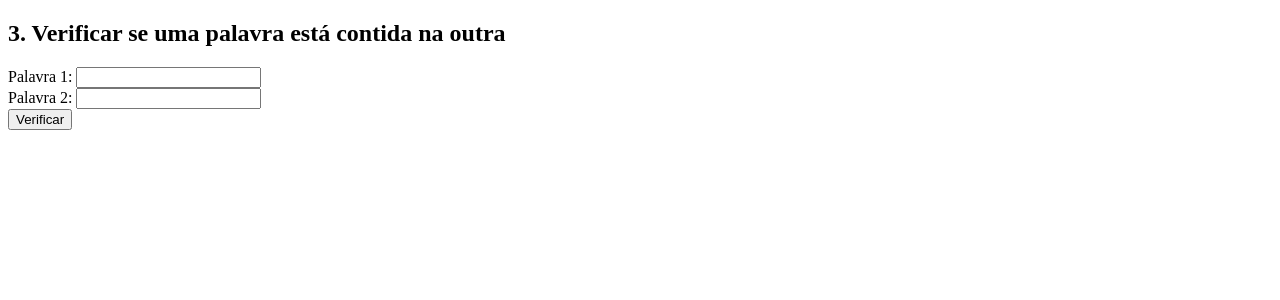
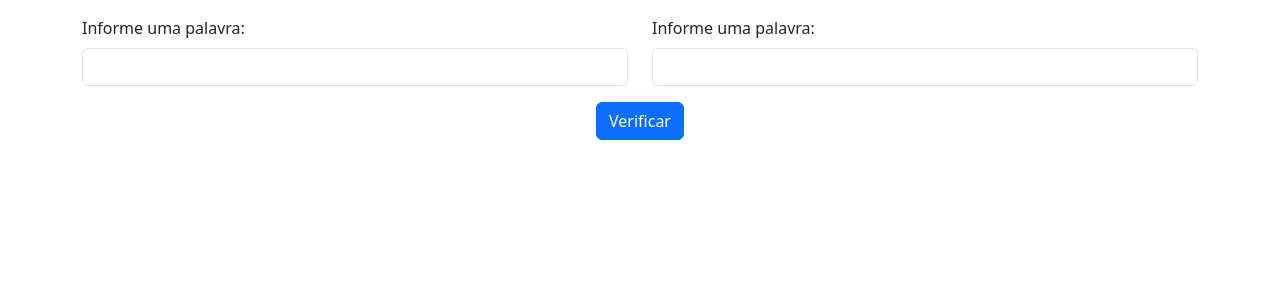
Before and after one commit to Ygor-IA/Eletiva-1, a PHP site: page /Lista_3/exerc_3.php in a window 1280 px wide. Shown: the top 300 px of the page. Run offline with PHP 8.4, Linux system fonts and the light colour scheme.

Commit message:
Consertando exerc_3

```diff
--- a/Lista_3/exerc_3.php
+++ b/Lista_3/exerc_3.php
@@ -1,20 +1,34 @@
-<!DOCTYPE html>
-<html lang="pt-br">
-<head><meta charset="UTF-8"><title>Ex3</title></head>
+<!doctype html>
+<html lang="pt-BR">
+<head>
+<meta charset="utf-8">
+<meta name="viewport" content="width=device-width, initial-scale=1">
+<title>3. Verificar se uma palavra está contida na outra</title>
+<link href="https://cdn.jsdelivr.net/npm/bootstrap@5.3.0/dist/css/bootstrap.min.css" rel="stylesheet" >
+</head>
 <body>
-<h2>3. Verificar se uma palavra está contida na outra</h2>
+<div class="container py-3">
 <form method="post">
-    Palavra 1: <input type="text" name="p1" required><br>
-    Palavra 2: <input type="text" name="p2" required><br>
-    <button type="submit">Verificar</button>
+<div class="row inline-row mb-3"><div class="col-md-6">
+              <label for="p1" class="form-label">Informe uma palavra:</label>
+              <input type="text" id="p1" name="p1" class="form-control" required="">
+            </div><div class="col-md-6">
+              <label for="p2" class="form-label">Informe uma palavra:</label>
+              <input type="text" id="p2" name="p2" class="form-control" required="">
+            </div></div>
+            <center>
+<button type="submit" class="btn btn-primary">Verificar</button>
 </form>
+<script src="https://cdn.jsdelivr.net/npm/bootstrap@5.3.6/dist/js/bootstrap.bundle.min.js" integrity="sha384-j1CDi7MgGQ12Z7Qab0qlWQ/Qqz24Gc6BM0thvEMVjHnfYGF0rmFCozFSxQBxwHKO" crossorigin="anonymous"></script>
+</div>
+</form>
+<center>
 <?php
 function verificarSubstring($texto, $sub) {
-    // função interna: strpos()
     return strpos($texto, $sub) !== false;
 }
 
-if ($_POST) {
+if ($_SERVER['REQUEST_METHOD'] == 'POST') {
     $p1 = $_POST['p1'];
     $p2 = $_POST['p2'];
     if (verificarSubstring($p1, $p2)) {
```
